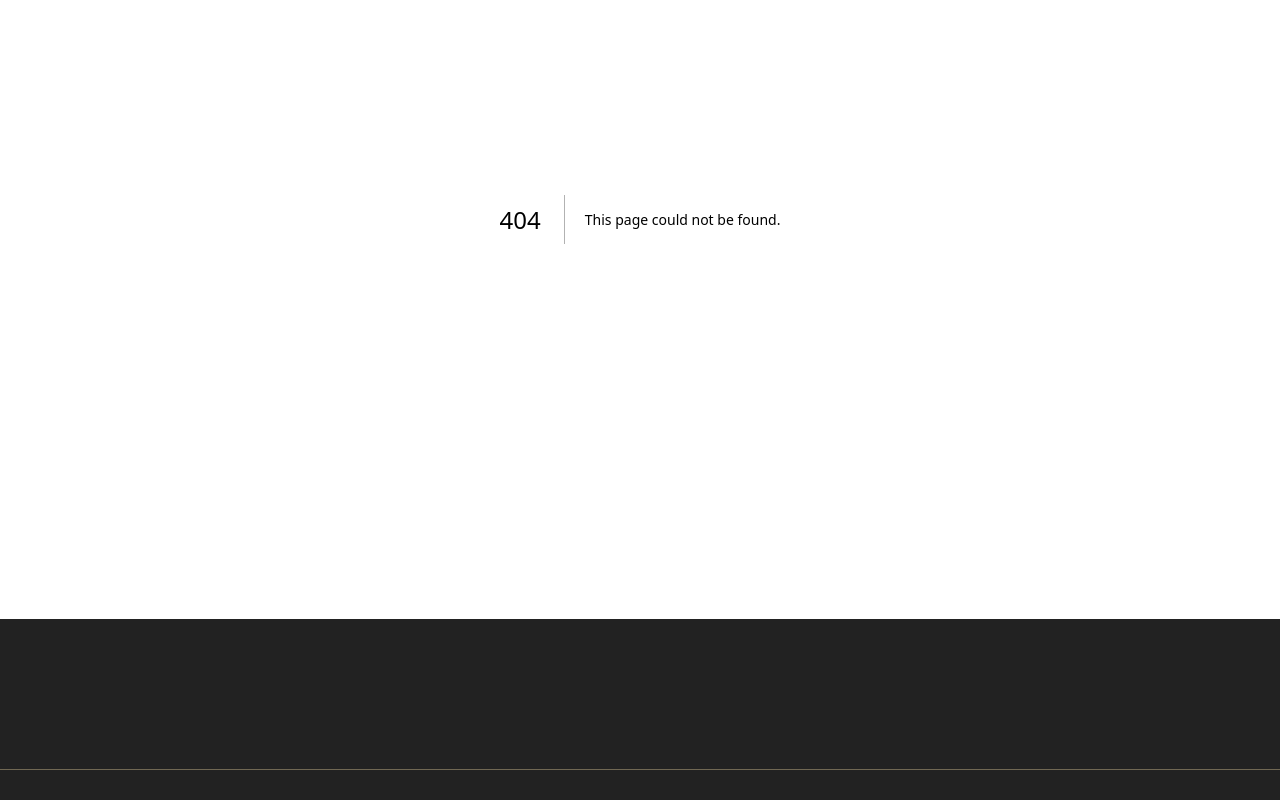
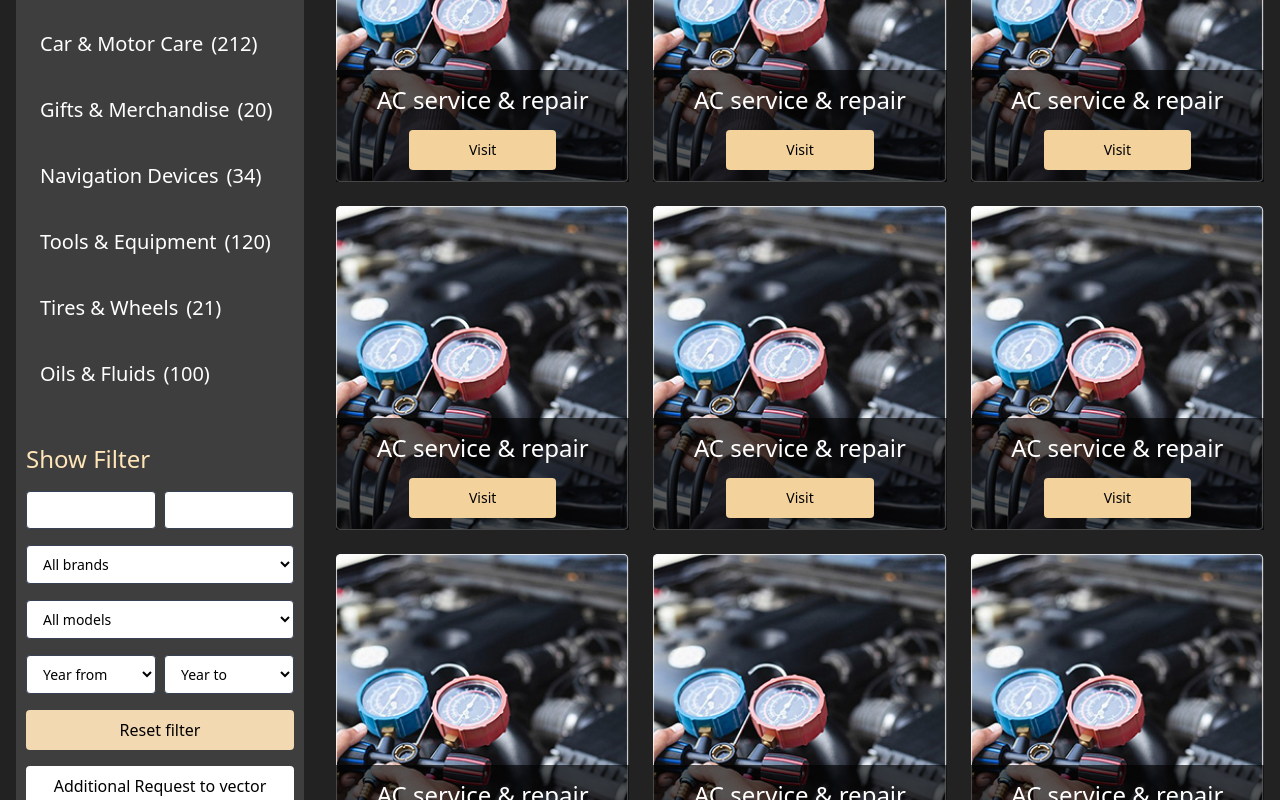
Before and after one commit to ayatbd/car-accessory-backup, a Next.js app: page /allproducts in a window 1280 px wide. Before the commit this address had no page. Shown: the part 340-1140 px from the top of the page. Built offline with nearby package versions, Linux system fonts and the light colour scheme.

Commit message:
added all products and services page

```diff
--- /dev/null
+++ b/app/allproducts/page.tsx
@@ -0,0 +1,141 @@
+// components/AllProductsPage.jsx
+
+import Container from "@/components/shared/Container";
+import Image from "next/image";
+import { RiArrowDropDownLine } from "react-icons/ri";
+
+export default function AllProductsPage() {
+  const categories = [
+    { name: "Autoparts & analog", count: 287 },
+    { name: "Car & Motor Care", count: 212 },
+    { name: "Gifts & Merchandise", count: 20 },
+    { name: "Navigation Devices", count: 34 },
+    { name: "Tools & Equipment", count: 120 },
+    { name: "Tires & Wheels", count: 21 },
+    { name: "Oils & Fluids", count: 100 },
+  ];
+
+  const products = Array.from({ length: 12 }).map((_, i) => ({
+    id: i,
+    title: "AC service & repair",
+    image: "/pictures/products$services/p$s1.png", // replace as needed
+  }));
+
+  return (
+    <div className="min-h-screen text-white bg-[#222222]">
+      <Container>
+        <div className="mx-auto px-4 py-10 grid grid-cols-1 md:grid-cols-4 gap-8">
+          {/* LEFT SIDEBAR */}
+          <aside className="md:col-span-1 space-y-10 ">
+            {/* Categories */}
+            <div className="bg-[#3e3e3e] rounded-lg p-2.5">
+              <div>
+                <span className="flex items-center">
+                  <span>
+                    <RiArrowDropDownLine
+                      size={40}
+                      className="text-primary-yellow"
+                    />
+                  </span>
+                  <p font-medium text-2xl text-primary-yellow>
+                    Show All Categories
+                  </p>
+                </span>
+                <ul className="space-y-2 my-10">
+                  {categories.map((cat) => (
+                    <li
+                      key={cat.name}
+                      className="flex items-center gap-2 p-3.5 text-[20px] text-white"
+                    >
+                      <span>{cat.name}</span>
+                      <span>({cat.count})</span>
+                    </li>
+                  ))}
+                </ul>
+              </div>
+
+              {/* Filters */}
+              <div>
+                <h2 className="font-medium text-2xl mb-4 text-primary-yellow">
+                  Show Filter
+                </h2>
+                <div className="space-y-4">
+                  {/* Price */}
+                  <div className="flex space-x-2">
+                    <input
+                      type="number"
+                      placeholder="Price min"
+                      className="w-1/2 px-3 py-2 bg-white rounded text-sm border border-gray-700"
+                    />
+                    <input
+                      type="number"
+                      placeholder="Price max"
+                      className="w-1/2 px-3 py-2 bg-white rounded text-sm border border-gray-700"
+                    />
+                  </div>
+
+                  {/* Brand */}
+                  <select className="w-full px-3 py-2 text-black bg-white text-sm rounded border border-gray-700">
+                    <option>All brands</option>
+                  </select>
+
+                  {/* Model */}
+                  <select className="w-full px-3 py-2 text-black bg-white text-sm rounded border border-gray-700">
+                    <option>All models</option>
+                  </select>
+
+                  {/* Years */}
+                  <div className="flex space-x-2">
+                    <select className="w-1/2 px-3 py-2 text-black bg-white text-sm rounded border border-gray-700">
+                      <option>Year from</option>
+                    </select>
+                    <select className="w-1/2 px-3 py-2 text-black bg-white text-sm rounded border border-gray-700">
+                      <option>Year to</option>
+                    </select>
+                  </div>
+
+                  {/* Buttons */}
+                  <button className="w-full cursor-pointer bg-[#f3d9b1] text-black py-2 rounded font-medium">
+                    Reset filter
+                  </button>
+
+                  <button className="w-full cursor-pointer bg-white text-black py-2 rounded font-medium">
+                    Additional Request to vector
+                  </button>
+                </div>
+              </div>
+            </div>
+          </aside>
+
+          {/* PRODUCT GRID */}
+          <main className="md:col-span-3">
+            <div className="grid grid-cols-1 sm:grid-cols-2 lg:grid-cols-3 gap-6">
+              {products.map((p) => (
+                <div key={p.id} className="relative w-full">
+                  <Image
+                    width={282}
+                    height={312}
+                    src={p.image}
+                    alt={p.title}
+                    className="w-full h-full object-cover"
+                  />
+
+                  {/* Black overlay */}
+                  <div className="absolute text-center bottom-0 left-0 right-0 bg-black/65 p-3">
+                    <h3 className="text-white text-[24px] font-medium text-center">
+                      {p.title}
+                    </h3>
+
+                    <button className="mt-3 cursor-pointer px-[60px] bg-[#F3D29C] text-black py-2.5 rounded-sm text-sm">
+                      Visit
+                    </button>
+                  </div>
+                </div>
+              ))}
+            </div>
+          </main>
+        </div>
+      </Container>
+    </div>
+  );
+}
--- a/components/home/ProductsAndServices.tsx
+++ b/components/home/ProductsAndServices.tsx
@@ -93,7 +93,7 @@ export default function ProductAndServices() {
                       {item.title}
                     </h3>
 
-                    <button className="mt-3 px-[60px] bg-[#F3D29C] text-black py-2.5 rounded-sm text-sm">
+                    <button className="mt-3 cursor-pointer px-[60px] bg-[#F3D29C] text-black py-2.5 rounded-sm text-sm">
                       Visit
                     </button>
                   </div>
--- a/components/layouts/Header.tsx
+++ b/components/layouts/Header.tsx
@@ -33,14 +33,17 @@ export default function Header() {
               </li>
               <li>
                 <Link
-                  href="/products"
+                  href="/allproducts"
                   className="hover:text-[#e8d39f] transition"
                 >
                   All Products & Service
                 </Link>
               </li>
               <li>
-                <Link href="/shop" className="hover:text-[#e8d39f] transition">
+                <Link
+                  href="/allproducts"
+                  className="hover:text-[#e8d39f] transition"
+                >
                   Shop
                 </Link>
               </li>
```
